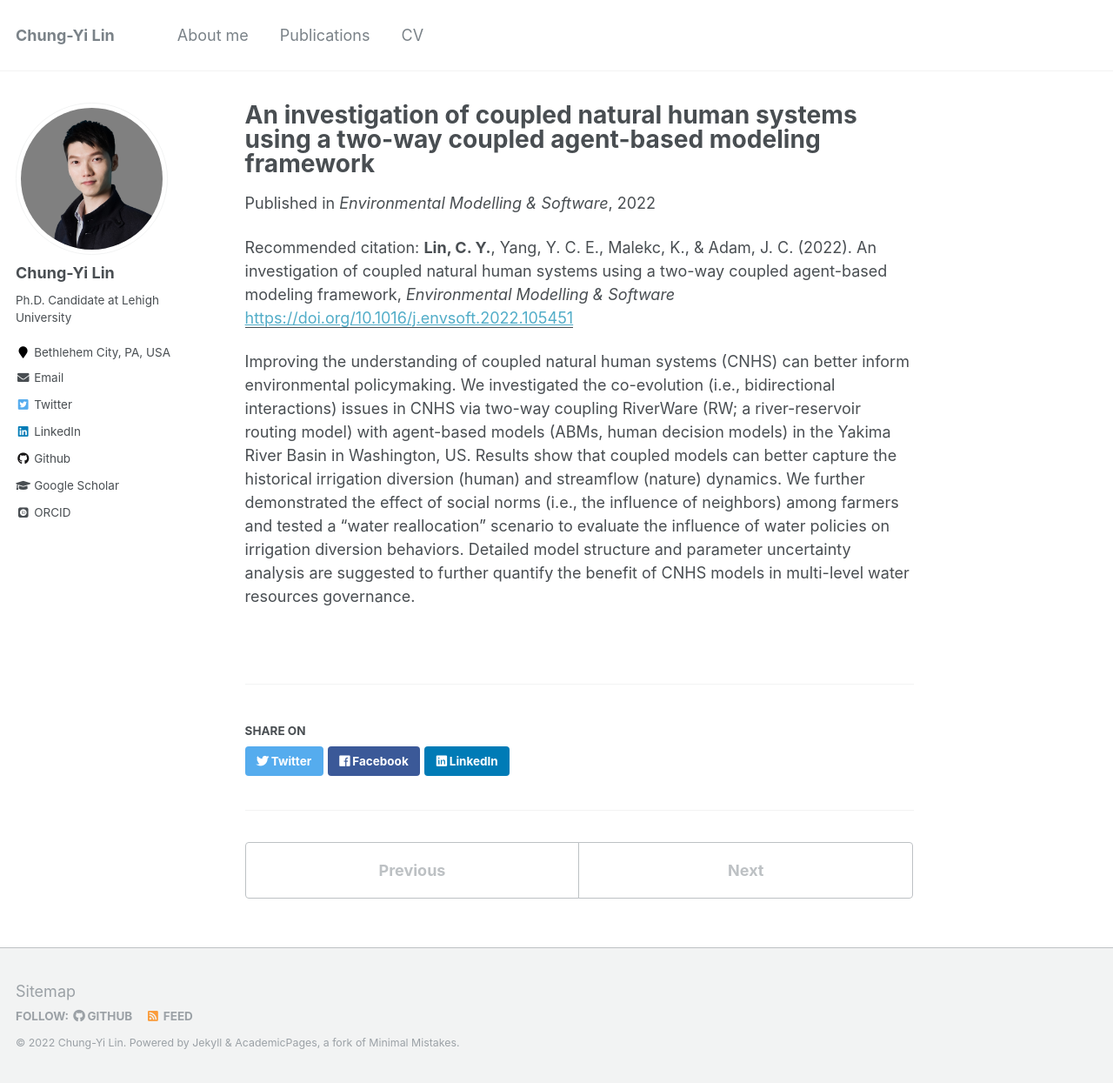
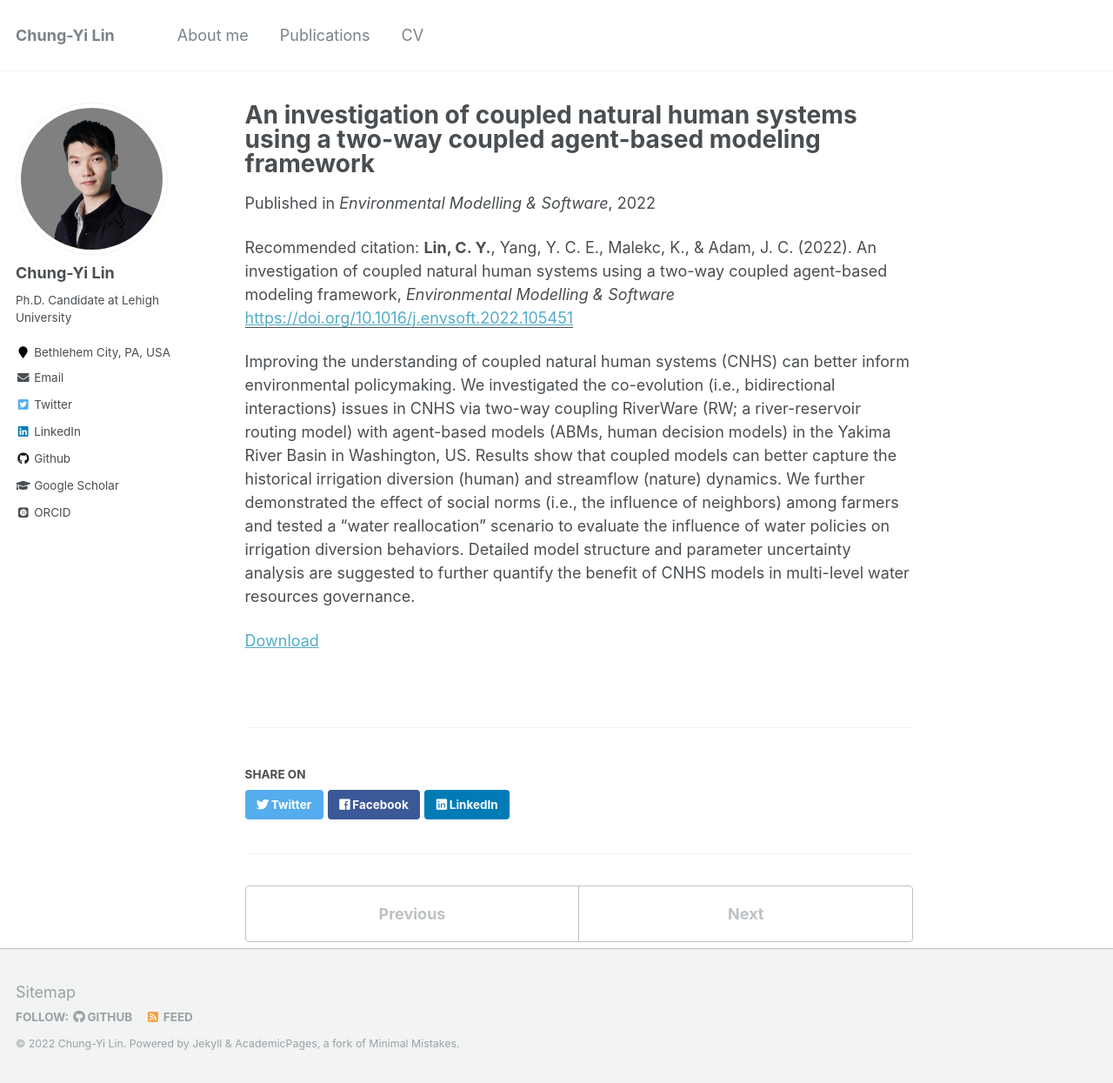
Before and after one commit to philip928lin/philip928lin.github.io-Archive, a Jekyll site: the page built from _publications/2022-EMS.md, in a window 1280 px wide and 1245 px high. Shown: the whole window at 87% size. Built offline with Jekyll 4.4.1, drawn with Linux system fonts in a browser that asks for light colours; some web fonts are replaced.

Commit message:
update EMS

```diff
--- a/_publications/2022-EMS.md
+++ b/_publications/2022-EMS.md
@@ -9,3 +9,5 @@ paperurl: 'https://doi.org/10.1016/j.envsoft.2022.105451'
 citation: '<b>Lin, C. Y.</b>, Yang, Y. C. E., Malekc, K., & Adam, J. C. (2022). An investigation of coupled natural human systems using a two-way coupled agent-based modeling framework, <i>Environmental Modelling & Software</i>'
 ---
 Improving the understanding of coupled natural human systems (CNHS) can better inform environmental policymaking. We investigated the co-evolution (i.e., bidirectional interactions) issues in CNHS via two-way coupling RiverWare (RW; a river-reservoir routing model) with agent-based models (ABMs, human decision models) in the Yakima River Basin in Washington, US. Results show that coupled models can better capture the historical irrigation diversion (human) and streamflow (nature) dynamics. We further demonstrated the effect of social norms (i.e., the influence of neighbors) among farmers and tested a “water reallocation” scenario to evaluate the influence of water policies on irrigation diversion behaviors. Detailed model structure and parameter uncertainty analysis are suggested to further quantify the benefit of CNHS models in multi-level water resources governance.
+
+[Download](https://github.com/philip928lin/philip928lin.github.io/raw/main/files/Lin_et_al-2022-EMS.pdf)
```
Also changed, not shown: 1 other file.
